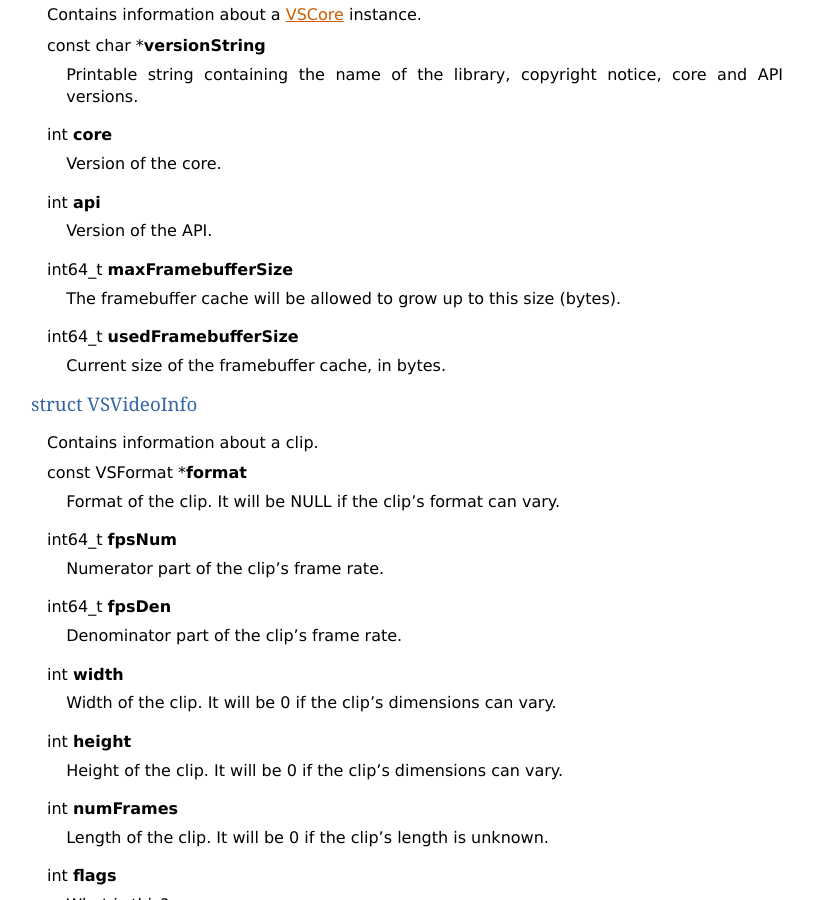
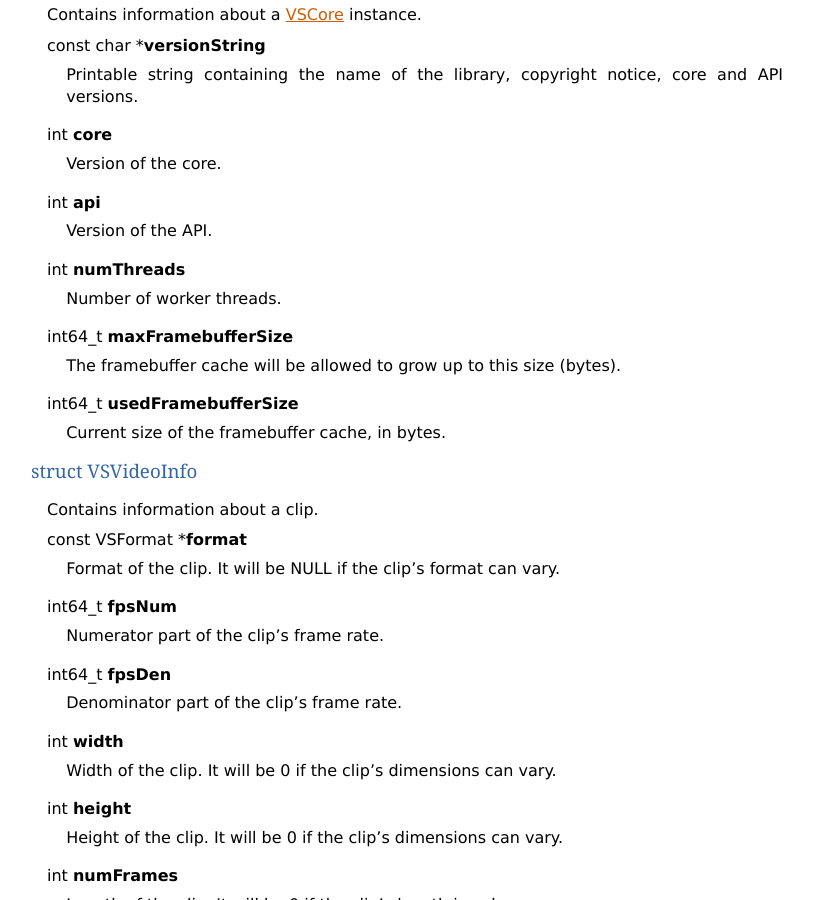
Before and after one commit to vapoursynth/vapoursynth, a Sphinx documentation site: the page built from doc/api/vapoursynth.h.rst, in a window 1280 px wide and 900 px high, scrolled down 8568 px. Shown: the whole window, without its empty margins (49-862 px from the left). Built offline with Sphinx 7.4.7, drawn with Linux system fonts in a browser that asks for light colours; formulas are drawn with MathJax 3.

Commit message:
doc: VSCoreInfo has member numThreads

```diff
--- a/doc/api/vapoursynth.h.rst
+++ b/doc/api/vapoursynth.h.rst
@@ -708,6 +708,10 @@ struct VSCoreInfo
 
       Version of the API.
 
+   .. c:member:: int numThreads
+
+      Number of worker threads.
+
    .. c:member:: int64_t maxFramebufferSize
 
       The framebuffer cache will be allowed to grow up to this size (bytes).
```
